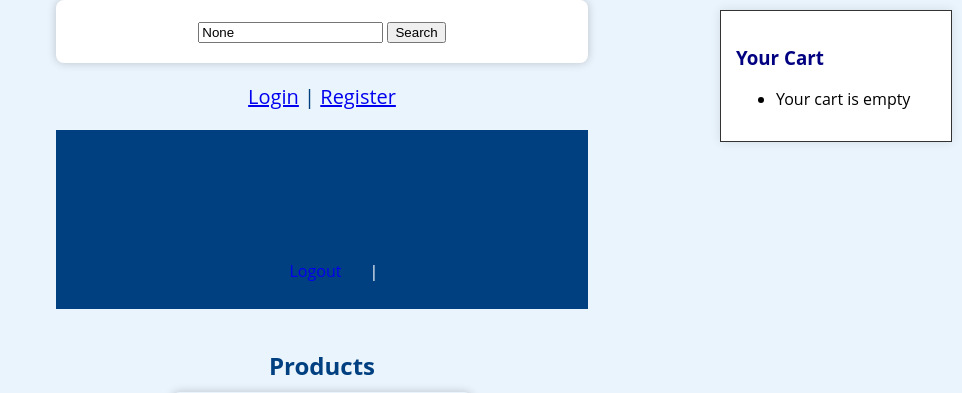
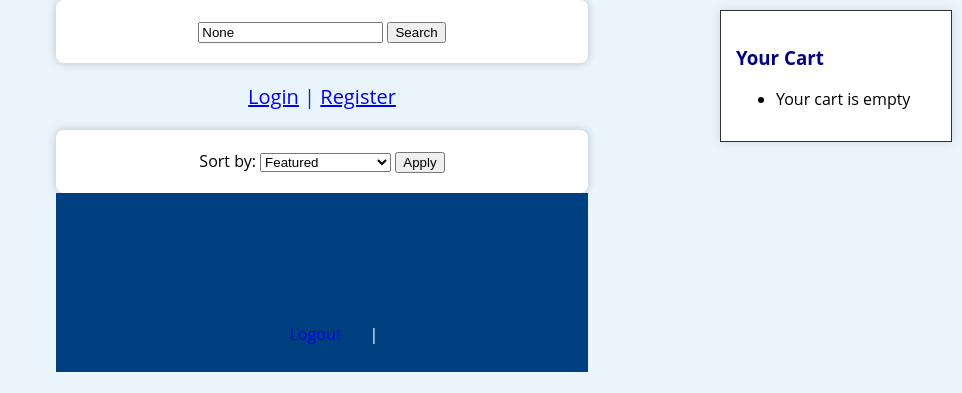
Before and after one commit to Lifeisforty2/shopping, a Django app: page /home/ in a window 1280 px wide. Shown: the top 393 px of the page, without its empty margins (318-1280 px from the left). Run offline with Django 4.2, Linux system fonts and the light colour scheme; data comes from the database, SQL or seed files in the repository.

Commit message:
trying to add filtered search for items

```diff
--- a/shop/templates/home.html
+++ b/shop/templates/home.html
@@ -23,7 +23,17 @@
                 <a href="{% url 'register' %}">Register</a>
             {% endif %}
         </div>
-
+        <div class="organize-filter">
+            <form action="{% url 'home' %}" method="GET">
+                <label for="sort">Sort by:</label>
+                <select name="sort" id="sort">
+                    <option value="">Featured</option>
+                    <option value="price_low">Price: Low to High</option>
+                    <option value="price_high">Price: High to Low</option>
+                </select>
+                <button type="submit">Apply</button>
+            </form>
+        </div>
         <header>
             <h1>Welcome to the Home Page</h1>
             <nav>
--- a/shop/views.py
+++ b/shop/views.py
@@ -8,16 +8,20 @@ from django.contrib.auth.models import User
 def home_view(request):
     # Initially set products to all products
     products = SportsEquipment.objects.all()
+    sort_option = request.GET.get('sort')
 
     # Check if a search query is provided
     query = request.GET.get('query')
     if query:
+
         # Perform a case-insensitive search across multiple fields
-        products = SportsEquipment.objects.filter(
-            name__icontains=query
-        )
+        products = SportsEquipment.objects.filter(name__icontains=query)
+        if sort_option == 'price_low':
+            products = products.order_by('price')
+        elif sort_option == 'price_high':
+            products = products.order_by('-price')
 
-    return render(request, "home.html", {"products": products, "query": query})
+    return render(request, "home.html", {"products": products, "query": query,  "sort_option": sort_option})
 '''
 when a user clicks on a link to add an item to the order the page
 the equipment_id is passed to the add_to_order view by the url
```
